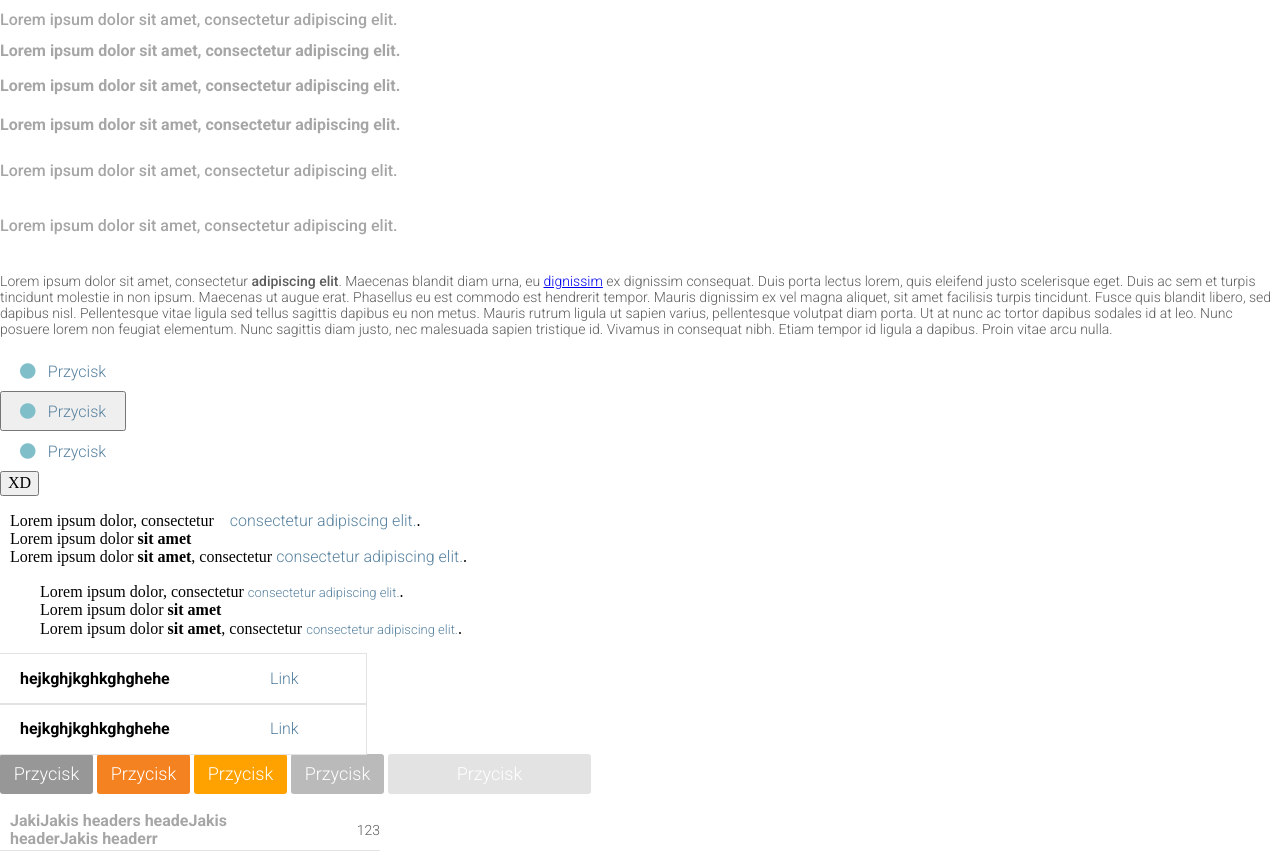
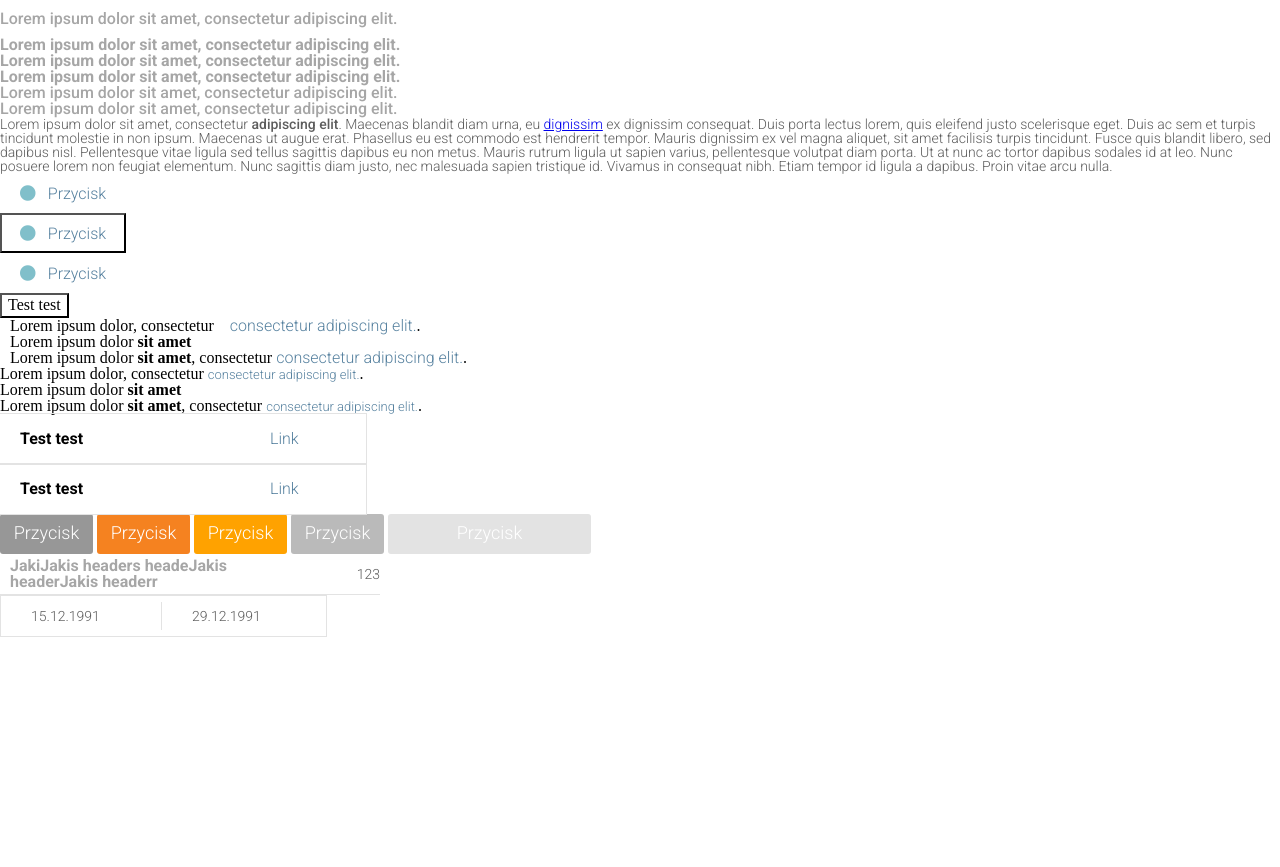
Before and after one commit to Patryk-Rozwadowski/admin-panel, a website: page styleguide.html in a window 1280 px wide. After the commit the page ends 800 px from the top, so only its background shows below. Drawn offline with Linux system fonts and the light colour scheme.

Commit message:
add date--period FOR FIX

```diff
--- /dev/null
+++ b/css/Glyphter.css
@@ -0,0 +1,48 @@
+/* Generated by Glyphter (http://www.glyphter.com) on  Tue Aug 01 2017*/
+@font-face {
+    font-family: 'Glyphter';
+    src: url('../fonts/Glyphter.eot');
+    src: url('../fonts/Glyphter.eot?#iefix') format('embedded-opentype'),
+         url('../fonts/Glyphter.woff') format('woff'),
+         url('../fonts/Glyphter.ttf') format('truetype'),
+         url('../fonts/Glyphter.svg#Glyphter') format('svg');
+    font-weight: normal;
+    font-style: normal;
+}
+[class*='icon-']:before{
+	display: inline-block;
+   font-family: 'Glyphter';
+   font-style: normal;
+   font-weight: normal;
+   line-height: 1;
+   -webkit-font-smoothing: antialiased;
+   -moz-osx-font-smoothing: grayscale
+}
+.icon-arrow-down:before{content:'\0041';}
+.icon-arrow-down-small:before{content:'\0042';}
+.icon-arrow-left:before{content:'\0043';}
+.icon-arrow-right:before{content:'\0044';}
+.icon-arrow-up:before{content:'\0045';}
+.icon-arrow-up-small:before{content:'\0046';}
+.icon-banners:before{content:'\0047';}
+.icon-calendar:before{content:'\0048';}
+.icon-close:before{content:'\0049';}
+.icon-details:before{content:'\004a';}
+.icon-general:before{content:'\004b';}
+.icon-links:before{content:'\004c';}
+.icon-login:before{content:'\004d';}
+.icon-message:before{content:'\004e';}
+.icon-negative:before{content:'\004f';}
+.icon-notification:before{content:'\0050';}
+.icon-password:before{content:'\0051';}
+.icon-payout:before{content:'\0052';}
+.icon-personaldata:before{content:'\0053';}
+.icon-positive:before{content:'\0054';}
+.icon-postback:before{content:'\0055';}
+.icon-profile:before{content:'\0056';}
+.icon-quit:before{content:'\0057';}
+.icon-refresh:before{content:'\0058';}
+.icon-show:before{content:'\0059';}
+.icon-trash:before{content:'\005a';}
+.icon-url:before{content:'\0061';}
+.icon-wallet:before{content:'\0062';}
--- a/sass/_mixins.scss
+++ b/sass/_mixins.scss
@@ -4,3 +4,8 @@
   justify-content: flex-start;
   align-items: center;
 }
+
+@mixin row {
+  display:flex;
+  flex-direction: row;
+}
--- a/sass/_variables.scss
+++ b/sass/_variables.scss
@@ -123,3 +123,24 @@ $section-text-color: #5d5d5d;
   display:flex;
   justify-content: flex-end;
 }
+
+// DATE PERIOD
+@mixin date--period--container {
+  width:325px;
+  height:40px;
+  border:1px solid $light-grey;
+  display:flex;
+  align-items: center;
+}
+
+@mixin date--period--date-from {
+  width:40%;
+  height:28px;
+  border-right:1px solid $light-grey;
+  margin-left:30px;
+}
+@mixin date--period--date-to {
+  width:33%;
+  height:28px;
+  margin-left:30px;
+}
--- a/sass/style.scss
+++ b/sass/style.scss
@@ -92,3 +92,56 @@
 .list--digit {
   @include list--digit;
 }
+
+// DATE
+.date--period--container {
+  @include date--period--container;
+}
+.date--period-from {
+  @include date--period--date-from;
+  @include section-text;
+  @include flex-center;
+}
+.date--period--date-to {
+  @include date--period--date-to;
+  @include section-text;
+  @include flex-center;
+}
+
+////////////////////////////
+.calendar--icon {
+  width:13px;
+  height:13px;
+  display:flex;
+  content:'\0048';
+  color: $light-grey;
+  display: inline-block;
+   font-family: 'Glyphter';
+   font-style: normal;
+   font-weight: normal;
+   line-height: 1;
+   -webkit-font-smoothing: antialiased;
+   -moz-osx-font-smoothing: grayscale
+}
+////////////////////////////////
+
+/* @font-face {
+    font-family: 'Glyphter';
+    src: url('../fonts/Glyphter.eot');
+    src: url('../fonts/Glyphter.eot?#iefix') format('embedded-opentype'),
+         url('../fonts/Glyphter.woff') format('woff'),
+         url('../fonts/Glyphter.ttf') format('truetype'),
+         url('../fonts/Glyphter.svg#Glyphter') format('svg');
+    font-weight: normal;
+    font-style: normal;
+}
+[class*='icon-']:before{
+	display: inline-block;
+   font-family: 'Glyphter';
+   font-style: normal;
+   font-weight: normal;
+   line-height: 1;
+   -webkit-font-smoothing: antialiased;
+   -moz-osx-font-smoothing: grayscale
+}
+*/
--- a/styleguide.html
+++ b/styleguide.html
@@ -20,7 +20,7 @@
       <div class="tab" href="#"><i class="fas fa-circle"><a href="#" class="large-link margin-left">Przycisk</a></i></div>
       <button class="tab tab--hover" href="#"><i class="fas fa-circle"><a href="#" class="large-link margin-left">Przycisk</a></i></button>
       <div class="tab tab--focus" href="#"><i class="fas fa-circle"><a href="#" class="large-link margin-left">Przycisk</a></i></div>
-      <button>XD</button>
+      <button>Test test</button>
       <ul>
         <li>Lorem ipsum dolor, consectetur <a class="large-link margin-left" href="#">consectetur adipiscing elit.</a>.</li>
         <li>Lorem ipsum dolor <strong>sit amet</strong></li>
@@ -32,11 +32,11 @@
         <li>Lorem ipsum dolor <strong>sit amet</strong>, consectetur <a class="small-link" href="#">consectetur adipiscing elit.</a>.</li>
       </ol>
       <div class="table">
-          <p class="table--line-header table--items-position">hejkghjkghkghghehe</p>
+          <p class="table--line-header table--items-position">Test test</p>
           <a href="#" class="large-link">Link</a>
       </div>
       <div class="table table--hover">
-          <p class="table--line-header table--items-position">hejkghjkghkghghehe</p>
+          <p class="table--line-header table--items-position">Test test</p>
           <a href="#" class="large-link">Link</a>
       </div>
       <button class="btn  btn--dark-grey ">Przycisk</button>
@@ -49,5 +49,11 @@
         <li class="list--header">JakiJakis headers headeJakis headerJakis headerr</li>
         <li class="list--digit">123</li>
       </ul>
+
+        <div class="date--period--container">
+          <p class="date--period-from">15.12.1991</p>
+          <p class="date--period--date-to">29.12.1991</p>
+          <p class="calendar--icon"></p>
+        </div>
   </body>
 </html>
```
Also changed, not shown: fonts/Glyphter.ttf (added), fonts/Glyphter.woff (added), stylesheets/style.css, 2 other files.
